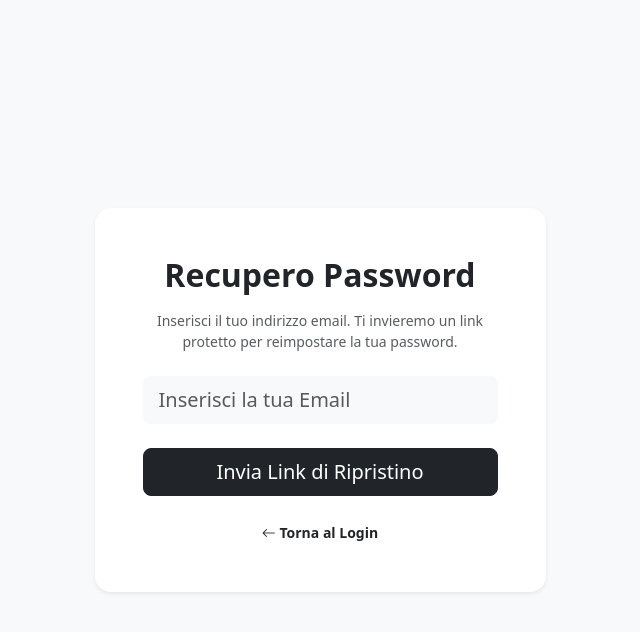
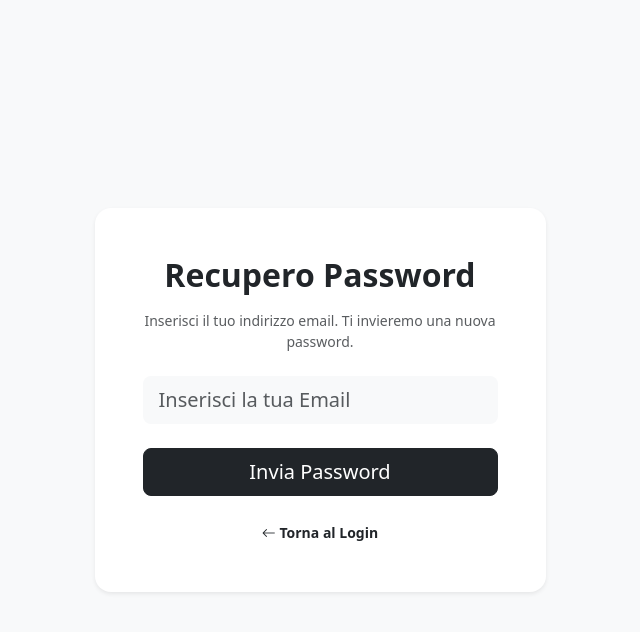
Before and after one commit to ToumaABC/Progetto-Ingegneria-del-Software, a Flask app: page /forgot-password in a window 1280 px wide. Shown: the top 632 px of the page, without its empty margins (320-960 px from the left). Run offline with Flask 3, Linux system fonts and the light colour scheme.

Commit message:
Refactoring

```diff
--- a/app/GestioneAnnunci/routes.py
+++ b/app/GestioneAnnunci/routes.py
@@ -31,10 +31,9 @@ def aggiungi_annuncio():
 def modifica_annuncio(id,annuncio):
 
     servizi_disponibili = current_app.gestore_annunci.getListaServizi()
-
     if request.method == "POST":
 
-        # Recupera le foto che l"utente ha spuntato per l"eliminazione
+        # Recupera le foto che l"utente ha spuntato per l'eliminazione
         foto_da_eliminare = request.form.getlist("foto_da_eliminare")
 
         # Recupera le nuove foto caricate
@@ -148,7 +147,7 @@ def salva_annuncio(id):
     return redirect(request.referrer or url_for("gestione_annunci.index"))
 
 
-@gestione_annunci_bp.route("/rimuovi_salvato/<int:id>", methods=["POST"])
+@gestione_annunci_bp.route("/rimuovi_salvato/<int:id>", methods=["POST","GET"])
 @login_required
 @ruolo_richiesto("studente")
 def rimuovi_salvato(id):
--- a/app/GestioneFoto/gestore_foto.py
+++ b/app/GestioneFoto/gestore_foto.py
@@ -28,7 +28,6 @@ class GestoreFoto:
         os.makedirs(upload_folder, exist_ok=True)
 
         estensione = file.filename.rsplit('.', 1)[1].lower()
-        counter = 1
 
         # Genera il nome formattato
         filename = f"{prefisso_nome}_{id_entita}_{uuid.uuid4().hex}.{estensione}"
--- a/app/GestioneStanza/gestore_stanza.py
+++ b/app/GestioneStanza/gestore_stanza.py
@@ -111,15 +111,11 @@ class GestoreStanza:
 
     def modificaTicket(self,ticket, studente_id, titolo, descrizione,foto_da_aggiungere=None,foto_da_eliminare=None):
 
-        if ticket.associazione.studente_id != studente_id:
-            raise ValueError("Non sei autorizzato a modificare questo ticket.")
-
         if ticket.stato == StatoTicket.IN_LAVORAZIONE or ticket.stato == StatoTicket.CHIUSO:
             raise ValueError("Impossibile modificare un ticket in lavorazione o chiuso")
 
         if not titolo or not descrizione:
             raise ValueError("Inserire almeno titolo e descrizione")
-
 
         GestoreFoto.valida_lista_file(foto_da_aggiungere)
 
@@ -147,7 +143,6 @@ class GestoreStanza:
 
         if ticket.stato == StatoTicket.IN_LAVORAZIONE :
             raise ValueError("Non è possibile eliminare un ticket in lavorazione.")
-
 
         for foto in ticket.foto:
             GestoreFoto.elimina_file_fisico(foto.percorso_file)
@@ -240,6 +235,7 @@ class GestoreStanza:
         recensioni = self.visualizzaRecensioni(annuncio_id)
         if not recensioni:
             return None
+        #Scorro tutte le recensioni ne prendo la valutazione e le sommo, divido per il numero totale di divisioni e arrotondo a una cifra decimale
         return round(sum(r.valutazione for r in recensioni) / len(recensioni), 1)
 
 
--- a/app/GestioneStanza/routes.py
+++ b/app/GestioneStanza/routes.py
@@ -83,8 +83,7 @@ def elimina_ticket(ticket_id,ticket):
     except ValueError as e:
         flash(str(e), "danger")
 
-    return redirect(url_for("gestione_stanza.visualizza_ticket"
-                            ))
+    return redirect(url_for("gestione_stanza.visualizza_ticket"))
 
 
 @gestione_stanza_bp.route('/ticket/<int:ticket_id>/avanza', methods=["POST"])
@@ -117,8 +116,7 @@ def visualizza_ticket():
         tickets_per_annuncio = {
             a: current_app.gestore_stanza.visualizzaTicketLocatore(a.id) for a in annunci
         }
-        return render_template('gestione_stanza/ticket_locatore.html',
-                               tickets_per_annuncio=tickets_per_annuncio)
+        return render_template('gestione_stanza/ticket_locatore.html', tickets_per_annuncio=tickets_per_annuncio)
 
 
 @gestione_stanza_bp.route('/annuncio/<int:annuncio_id>/recensione/nuova', methods=['GET', 'POST'])
--- a/app/__init__.py
+++ b/app/__init__.py
@@ -5,7 +5,6 @@ from flask_sqlalchemy import SQLAlchemy
 from sqlalchemy import select
 from flask_login import LoginManager
 from flask_mail import Mail
-
 
 
 load_dotenv()
--- a/app/templates/gestione_stanza/modifica_ticket.html
+++ b/app/templates/gestione_stanza/modifica_ticket.html
@@ -11,8 +11,7 @@
     </div>
     <div class="mb-3">
       <label for="descrizione" class="form-label">Descrizione</label>
-      <textarea class="form-control" id="descrizione" name="descrizione"
-                rows="4" required>{{ ticket.descrizione }}</textarea>
+      <textarea class="form-control" id="descrizione" name="descrizione" rows="4" required>{{ ticket.descrizione }}</textarea>
     </div>
 
 
@@ -31,9 +30,8 @@
               {% endfor %}
           </div>
       {% else %}
-          <div class="alert alert-secondary text-center py-2">Nessuna foto associata a questo annuncio.</div>
+          <div class="alert alert-secondary text-center py-2">Nessuna foto associata a questo ticket.</div>
       {% endif %}
-  </div>
 
     <div class="mb-3">
       <label for="foto" class="form-label">Aggiungi nuove foto</label>
--- a/app/templates/gestione_stanza/ticket_studente.html
+++ b/app/templates/gestione_stanza/ticket_studente.html
@@ -86,7 +86,6 @@
       <i class="bi bi-ticket-perforated text-muted" style="font-size: 4rem;"></i>
       <h4 class="fw-bold text-dark mt-3">Nessun ticket aperto</h4>
       <p class="text-muted">Non hai ancora aperto nessun ticket per il locatore.</p>
-      <!-- Bottone nuovo ticket: mostra gli annunci a cui lo studente è associato -->
   </div>
 {% endif %}
 
--- a/app/templates/gestione_utente/forgot_password.html
+++ b/app/templates/gestione_utente/forgot_password.html
@@ -8,14 +8,14 @@
     <div class="col-md-5">
         <div class="card bg-white p-5 rounded-4 shadow-sm border-0 text-center">
             <h2 class="fw-bold mb-3">Recupero Password</h2>
-            <p class="text-muted small mb-4">Inserisci il tuo indirizzo email. Ti invieremo un link protetto per reimpostare la tua password.</p>
+            <p class="text-muted small mb-4">Inserisci il tuo indirizzo email. Ti invieremo una nuova password.</p>
 
             <form method="POST">
                 <div class="mb-4 text-start">
                     <input type="email" name="email" class="form-control form-control-lg bg-light border-0" placeholder="Inserisci la tua Email" required>
                 </div>
 
-                <button type="submit" class="btn btn-dark btn-lg w-100 mb-4 rounded-3">Invia Link di Ripristino</button>
+                <button type="submit" class="btn btn-dark btn-lg w-100 mb-4 rounded-3">Invia Password</button>
 
                 <div>
                     <a href="{{ url_for('gestione_utente.login') }}" class="text-dark text-decoration-none fw-bold small"><i class="bi bi-arrow-left"></i> Torna al Login</a>
```
Also changed, not shown: app/GestioneAnnunci/gestore_annunci.py (+10 -2 lines), tests/base.py (+0 -1 lines), README.md.
